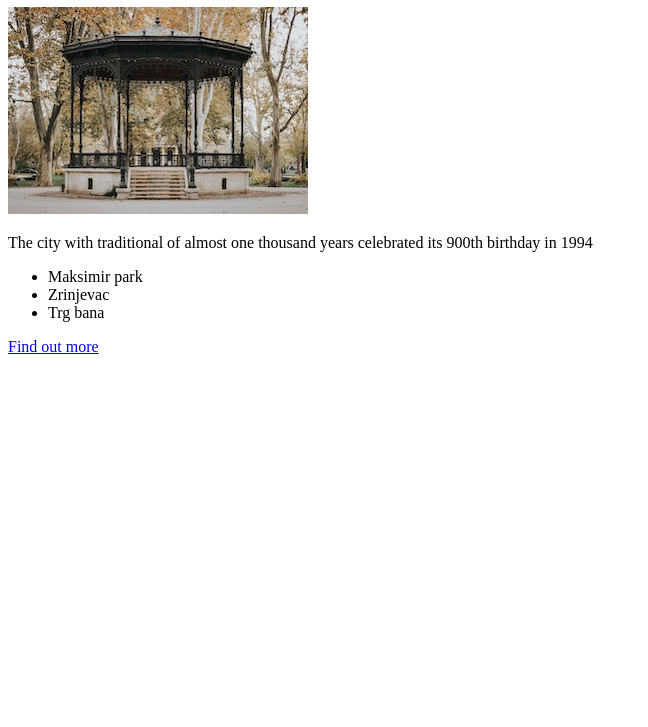
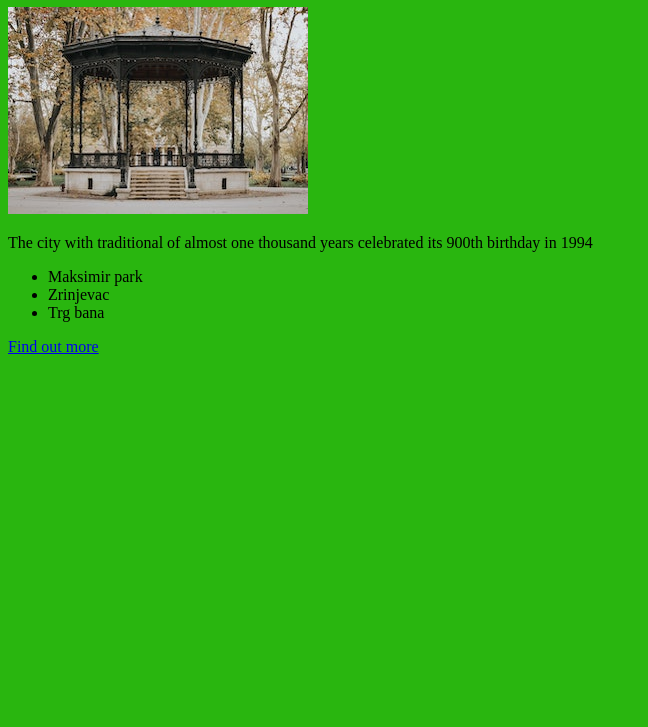
Before and after one commit to elozar1/elozar1.github.io, a plain HTML site: page index.html in a window 1280 px wide. Shown: the part 73-800 px from the top of the page, without its empty margins (0-648 px from the left). Drawn offline with Linux system fonts and the light colour scheme.

Commit message:
Add files via upload

```diff
--- a/index.html
+++ b/index.html
@@ -3,6 +3,9 @@
     <head>
         <meta charset="utf-8"/>
         <title>My test page</title>
+        <style>
+            body {background-color: #29B60F;}
+        </style>
     </head>
     <body>
         <h1>Visit Zagreb</h1>
```
